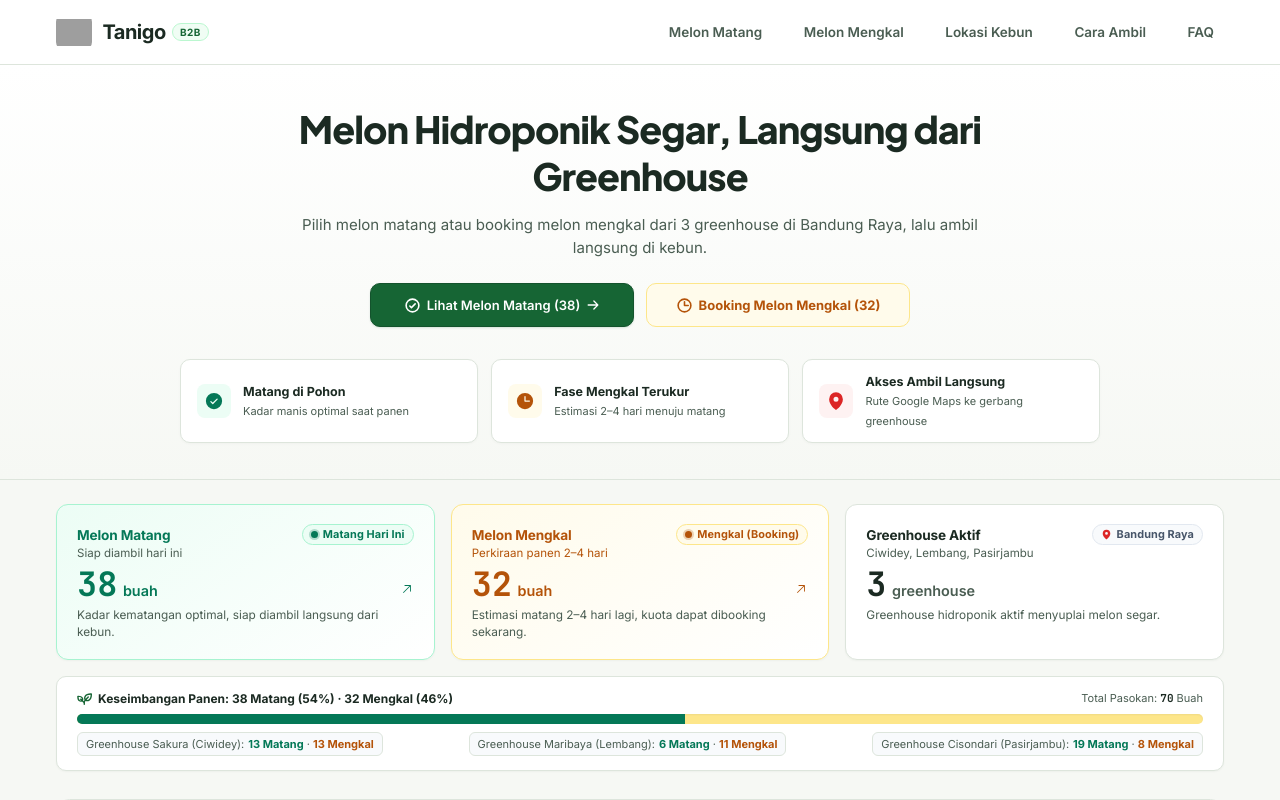
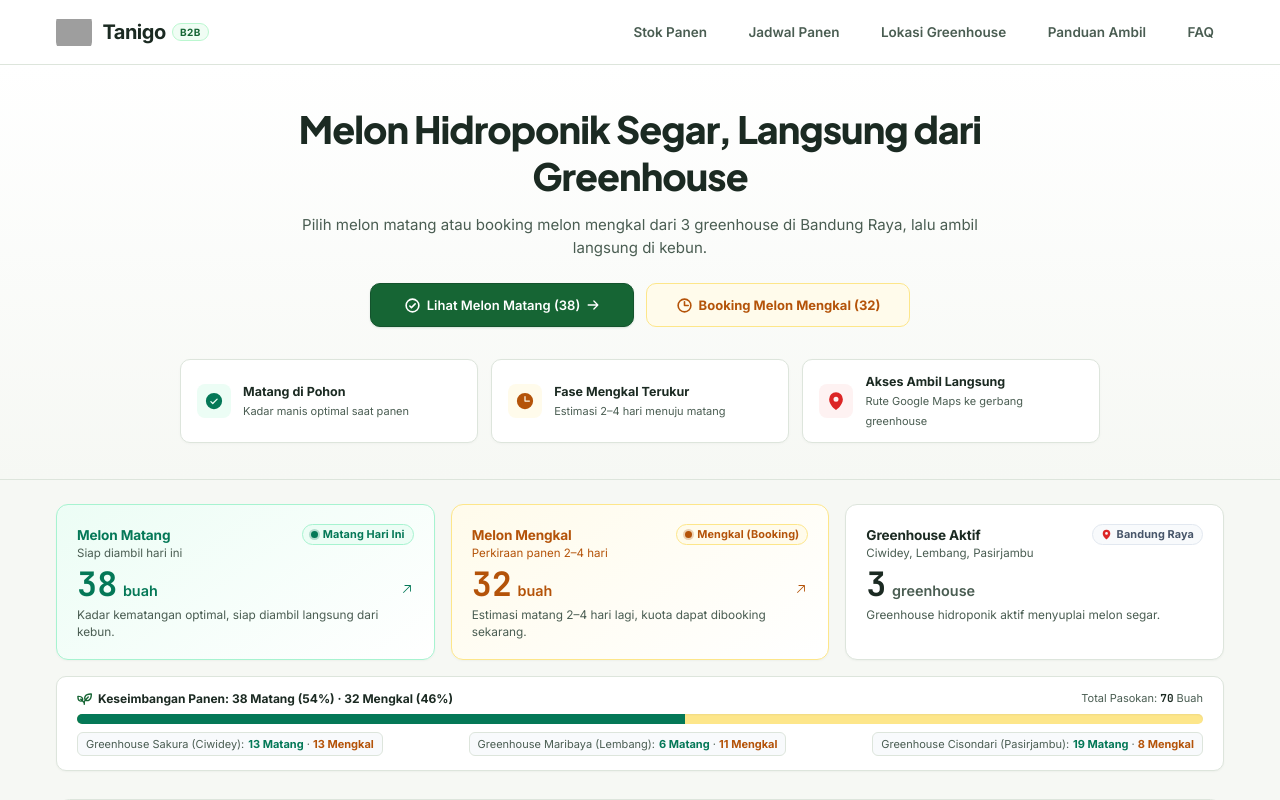
Before and after one commit to ichsanmldni/tani-go-b2b, a React (Vite) app: page / in a window 1280 px wide. Shown: the top 800 px of the page. Built offline with nearby package versions, Linux system fonts and the light colour scheme; no server answers; grey boxes are pictures that could not be loaded.

Commit message:
refactor: sesuaikan narasi menu navigasi menjadi standar b2b profesional

```diff
--- a/src/components/Navbar.jsx
+++ b/src/components/Navbar.jsx
@@ -23,12 +23,12 @@ export default function Navbar() {
           </div>
         </a>
 
-        {/* Desktop Navigation Links (Pure navigation without content clutter) */}
+        {/* Desktop Navigation Links */}
         <nav className="navbar-desktop-nav">
-          <a href="#siap-jual" className="nav-link">Melon Matang</a>
-          <a href="#mengkal" className="nav-link">Melon Mengkal</a>
-          <a href="#lokasi-kebun" className="nav-link">Lokasi Kebun</a>
-          <a href="#panduan" className="nav-link">Cara Ambil</a>
+          <a href="#siap-jual" className="nav-link">Stok Panen</a>
+          <a href="#mengkal" className="nav-link">Jadwal Panen</a>
+          <a href="#lokasi-kebun" className="nav-link">Lokasi Greenhouse</a>
+          <a href="#panduan" className="nav-link">Panduan Ambil</a>
           <a href="#faq" className="nav-link">FAQ</a>
         </nav>
 
@@ -47,19 +47,19 @@ export default function Navbar() {
       <div className={`navbar-mobile-menu ${mobileMenuOpen ? 'open' : ''}`}>
         <div style={{ display: 'flex', flexDirection: 'column', gap: '2px', paddingTop: '4px' }}>
           <a href="#siap-jual" onClick={closeMenu} className="navbar-mobile-link">
-            <span>Melon Matang</span>
+            <span>Stok Panen</span>
           </a>
 
           <a href="#mengkal" onClick={closeMenu} className="navbar-mobile-link">
-            <span>Melon Mengkal</span>
+            <span>Jadwal Panen</span>
           </a>
 
           <a href="#lokasi-kebun" onClick={closeMenu} className="navbar-mobile-link">
-            <span>Lokasi Kebun</span>
+            <span>Lokasi Greenhouse</span>
           </a>
 
           <a href="#panduan" onClick={closeMenu} className="navbar-mobile-link">
-            <span>Cara Ambil</span>
+            <span>Panduan Ambil</span>
           </a>
 
           <a href="#faq" onClick={closeMenu} className="navbar-mobile-link">
```
